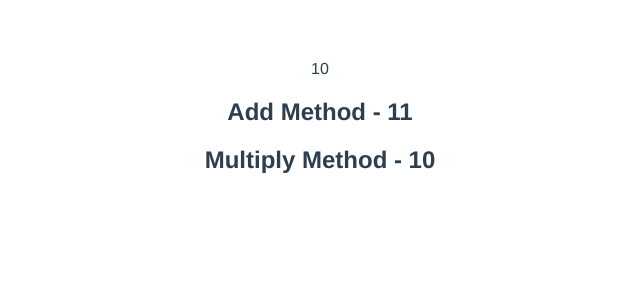
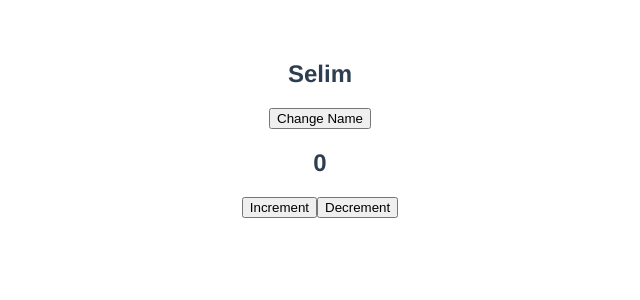
Before and after one commit to SelimReza1/vue-basic, a Vue app: page / in a window 1280 px wide. Shown: the top 300 px of the page, without its empty margins (320-960 px from the left). Built offline with nearby package versions, Linux system fonts and the light colour scheme.

Commit message:
event handeling part 1

```diff
--- a/src/App.vue
+++ b/src/App.vue
@@ -1,7 +1,9 @@
 <template>
-{{2+4+4}}
-  <h2>Add Method - {{ add(2,3,6) }}</h2>
-  <h2>Multiply Method - {{multiply(basevalue)}}</h2>
+  <h2>{{name}}</h2>
+  <button v-on:mouseover="name = 'Raz'">Change Name</button>
+  <h2>{{count}}</h2>
+  <button v-on:click="increment(5)">Increment</button>
+  <button v-on:click="decrement(2)">Decrement</button>
 </template>
 
 <script>
@@ -10,17 +12,17 @@
   name: 'App',
   data() {
     return{
-    basemultiplier: 5,
-      basevalue: 2,
+      name: 'Selim',
+      count: 0,
     }
   },
   methods: {
-      add(a,b,c){
-        return a+b+c;
+      increment(num){
+        this.count += num;
       },
-    multiply(num)  {
-        return num * this.basemultiplier;
-    }
+      decrement(num){
+        this.count -= num;
+      }
   }
 }
 </script>
```
